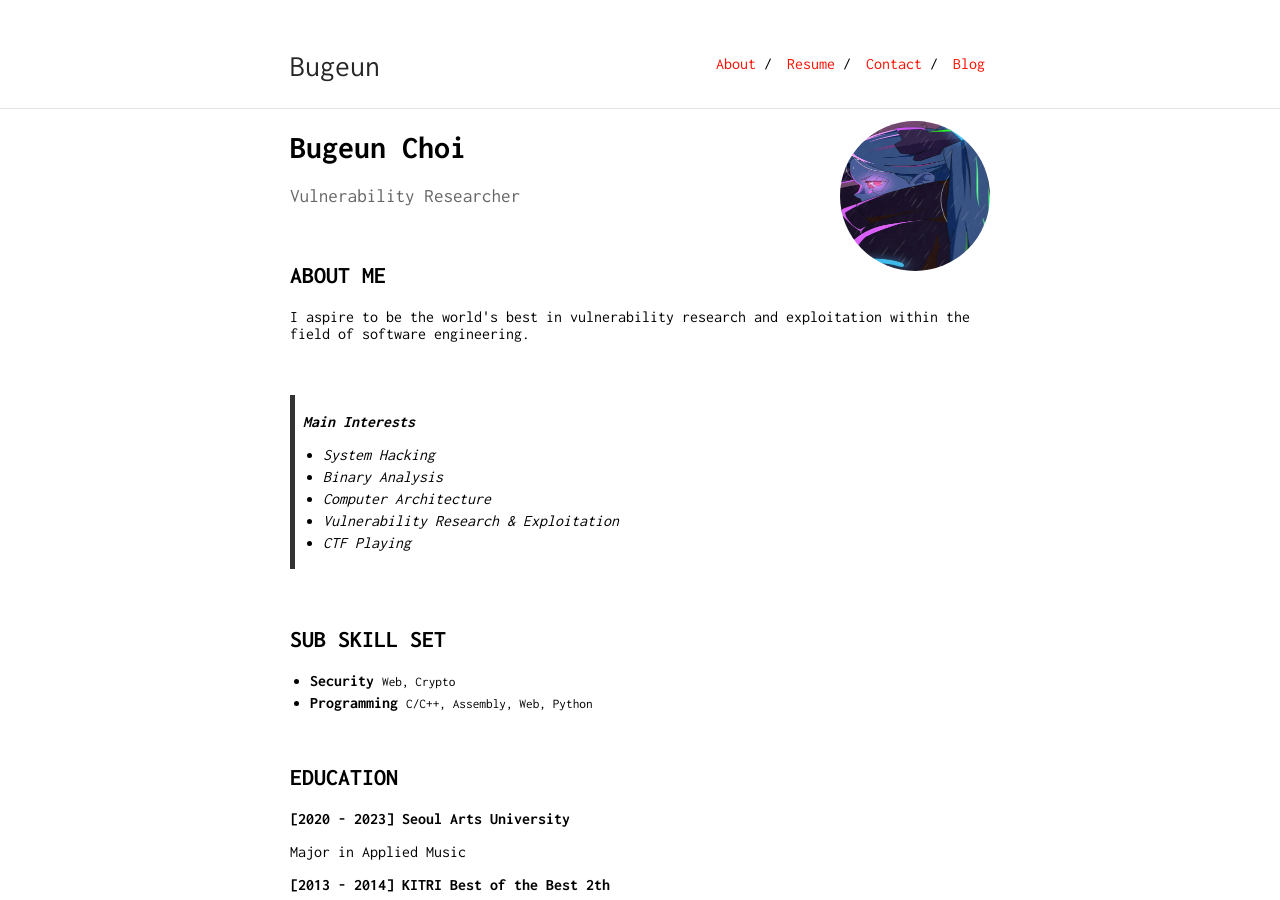
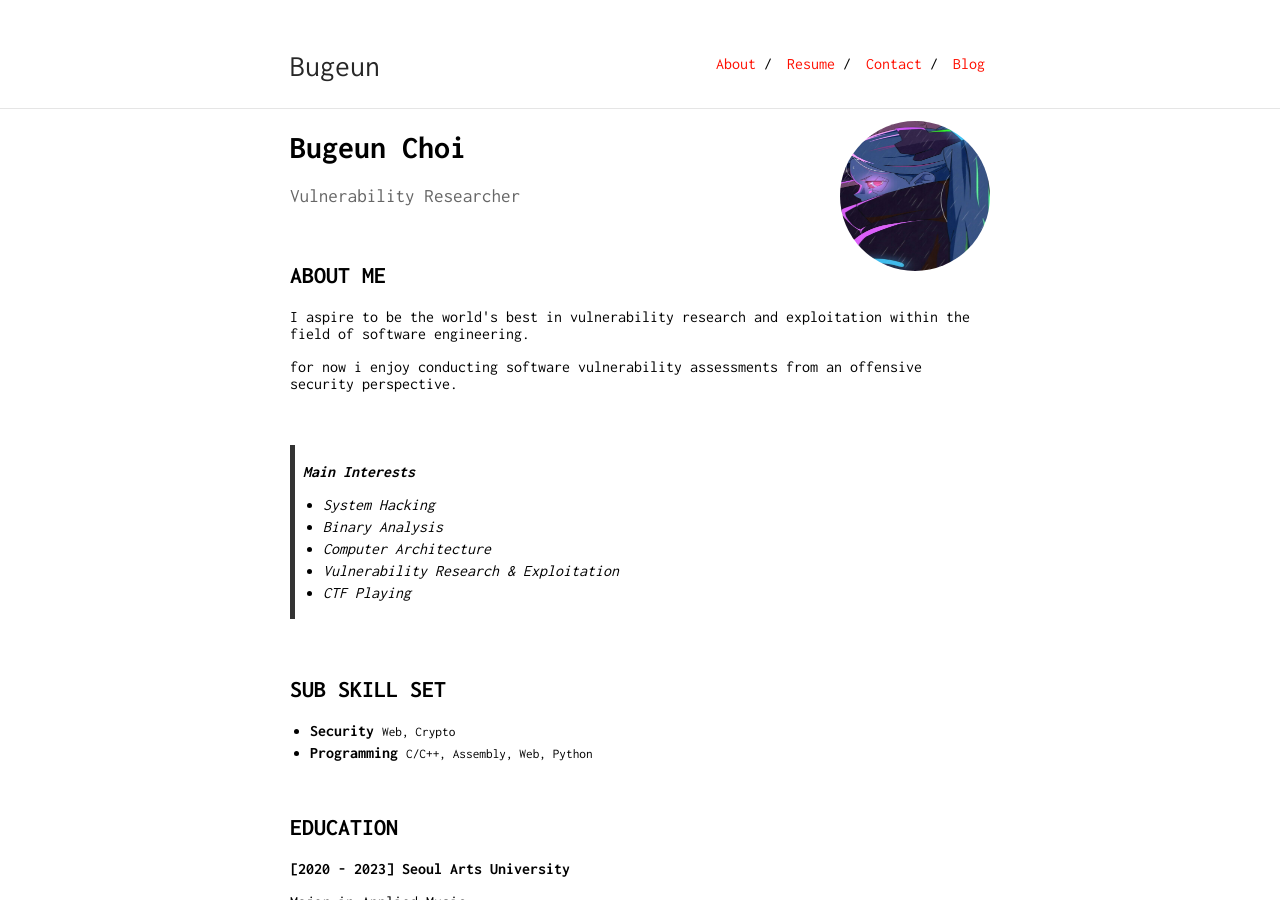
Before and after one commit to Bugeun/bugeun.github.io, a Jekyll site: the page built from index.md, in a window 1280 px wide and 900 px high. Built offline with Jekyll 4.4.1, drawn with Linux system fonts in a browser that asks for light colours.

Commit message:
Update index.md

```diff
--- a/index.md
+++ b/index.md
@@ -12,6 +12,7 @@ Vulnerability Researcher
 ## ABOUT ME
 
 <p>I aspire to be the world's best in vulnerability research and exploitation within the field of software engineering.</p>
+<p>for now i enjoy conducting software vulnerability assessments from an offensive security perspective.</p>
 &nbsp;
 
 ><b>Main Interests</b>
```
